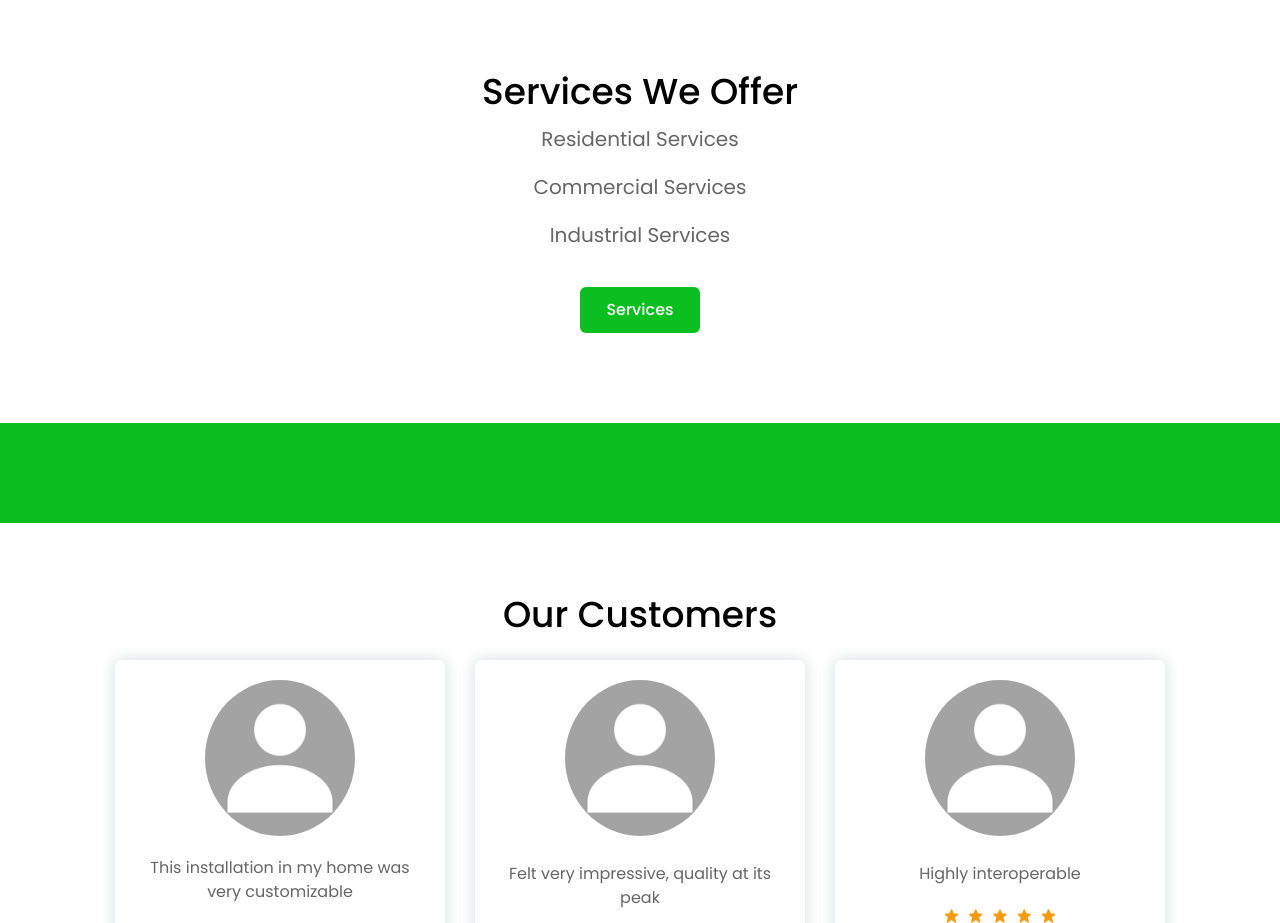
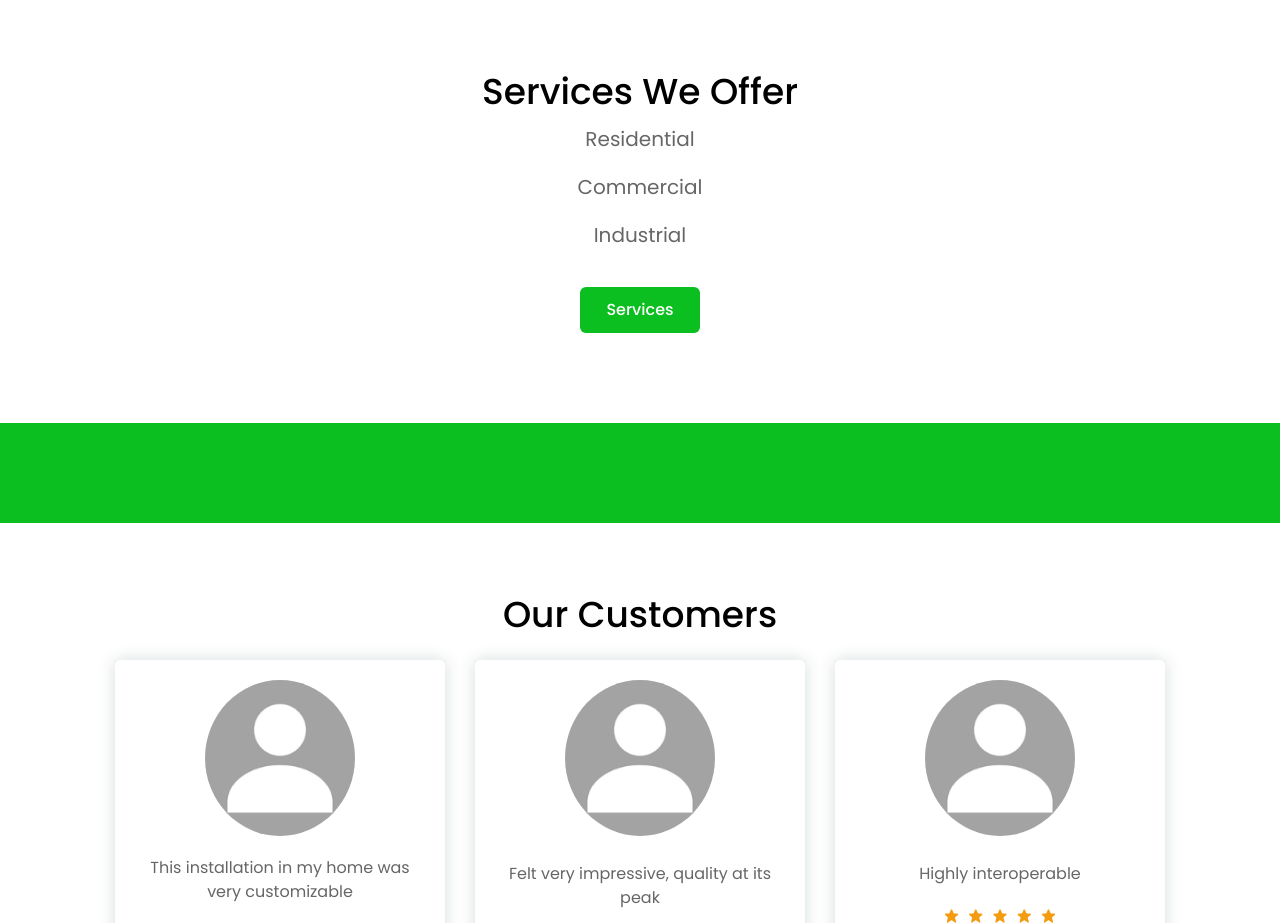
Before and after one commit to Meerasrilekha/DevopsProject, a website: page public/index.html in a window 1280 px wide. Shown: the part 1340-2263 px from the top of the page. Drawn offline with nearby package versions, Linux system fonts and the light colour scheme; no server answers.

```diff
--- a/public/index.html
+++ b/public/index.html
@@ -52,9 +52,9 @@
     <section class="services" id="services">
         <div class="heading">
             <h2>Services We Offer</h2>
-            <p>Residential Services</p>
-            <p>Commercial Services</p>
-            <p>Industrial Services</p>
+            <p>Residential</p>
+            <p>Commercial</p>
+            <p>Industrial</p>
             <a href="services.html" class="btn">Services</a>
         </div>
     </section>
```
